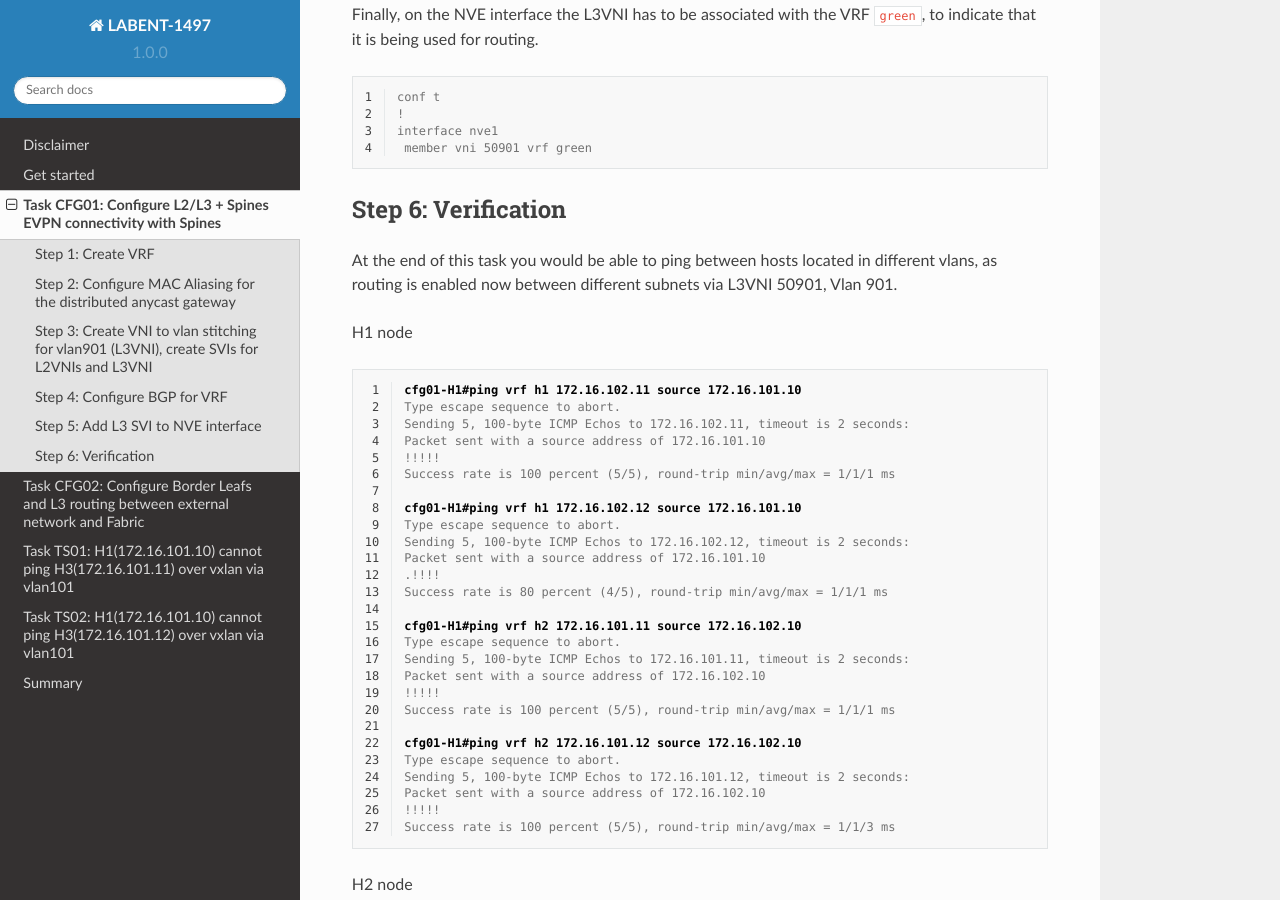
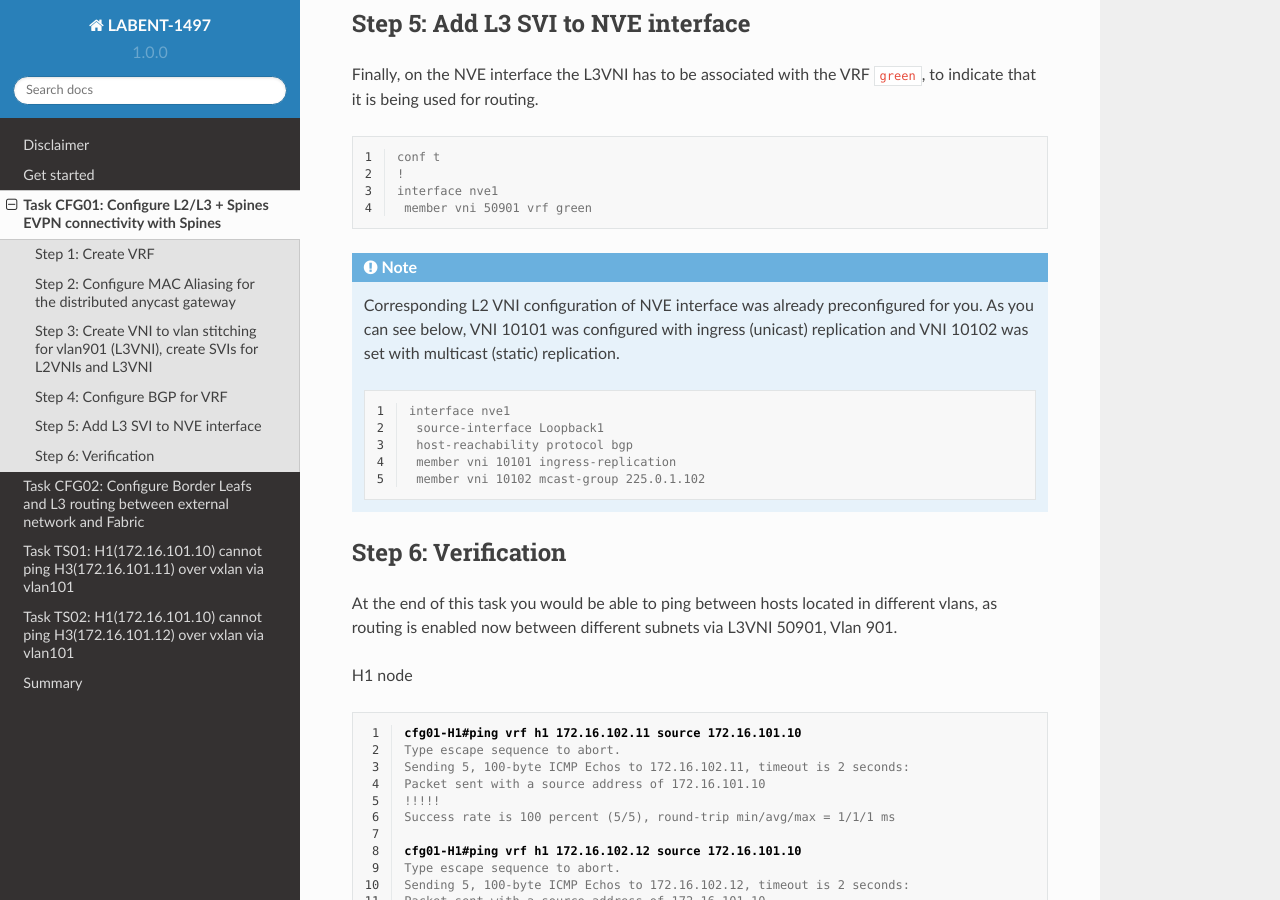
Before and after one commit to dvishchu/labent-1497, a Sphinx documentation site: the page built from docs/source/task_01.rst, in a window 1280 px wide and 900 px high, scrolled down 5956 px. Built offline with Sphinx 7.4.7 and the Read the Docs theme 2.0.0, drawn with Linux system fonts in a browser that asks for light colours; some of the changed text lies outside the part shown.

Commit message:
Updated task 1 notes in intro and step 5

```diff
--- a/docs/source/task_01.rst
+++ b/docs/source/task_01.rst
@@ -16,7 +16,8 @@
         * IGP is UP
         * BGP is up
         * Multicast is configured
-        * L2VNI, EVI, VNI are configured and up
+
+    In this lab task, we will mainly focus on L3 part of the configuration. The L2 parts like L2 VNI, EVI, VNI are already preconfigured and running. At the relevant steps, there will also provide reference of pre applied L2 configuration for your awareness.
 
 
 Step 1: Create VRF
@@ -250,6 +251,20 @@
     interface nve1
      member vni 50901 vrf green
 
+.. note::
+
+    Corresponding L2 VNI configuration of NVE interface was already preconfigured for you. As you can see below, VNI 10101 was configured with ingress (unicast) replication and VNI 10102 was set with multicast (static) replication.
+
+    .. code-block:: console
+        :linenos:
+
+        interface nve1
+         source-interface Loopback1
+         host-reachability protocol bgp
+         member vni 10101 ingress-replication
+         member vni 10102 mcast-group 225.0.1.102
+
+
 Step 6: Verification
 ***********************************
 
```
